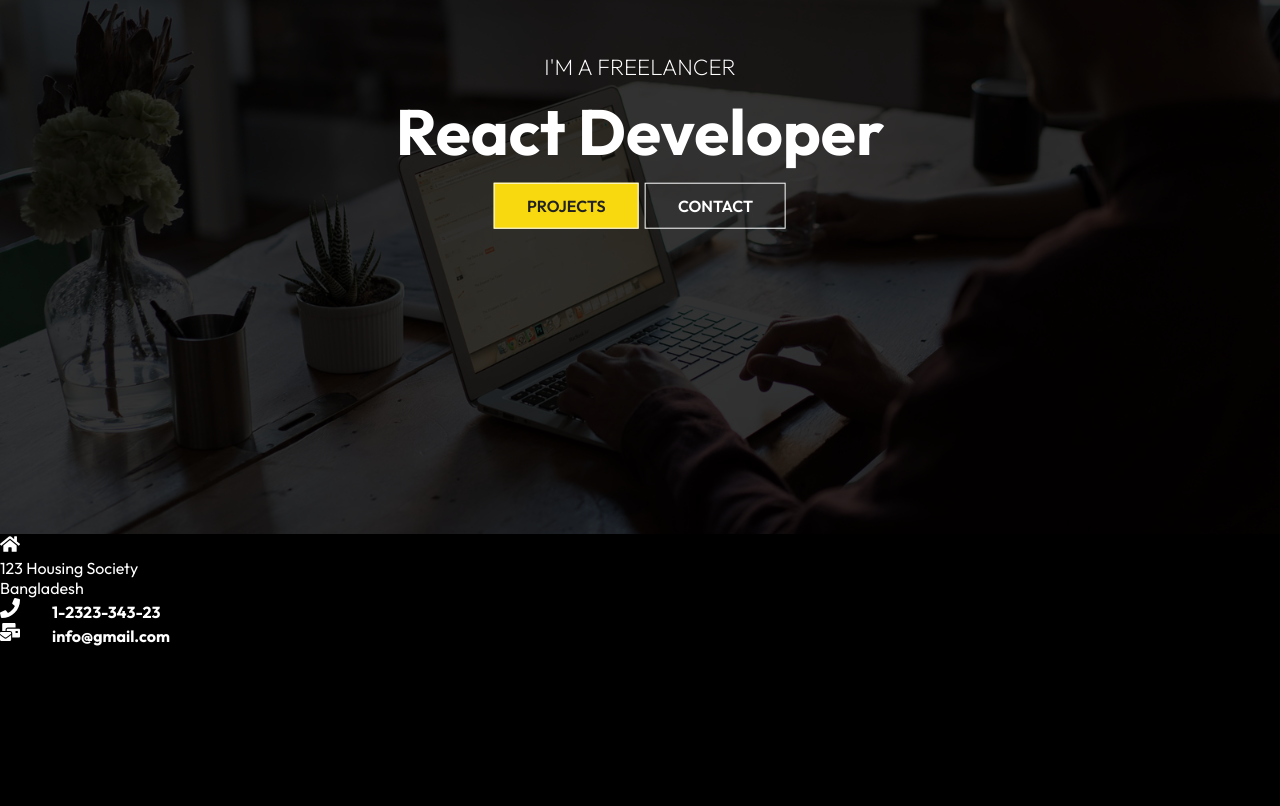
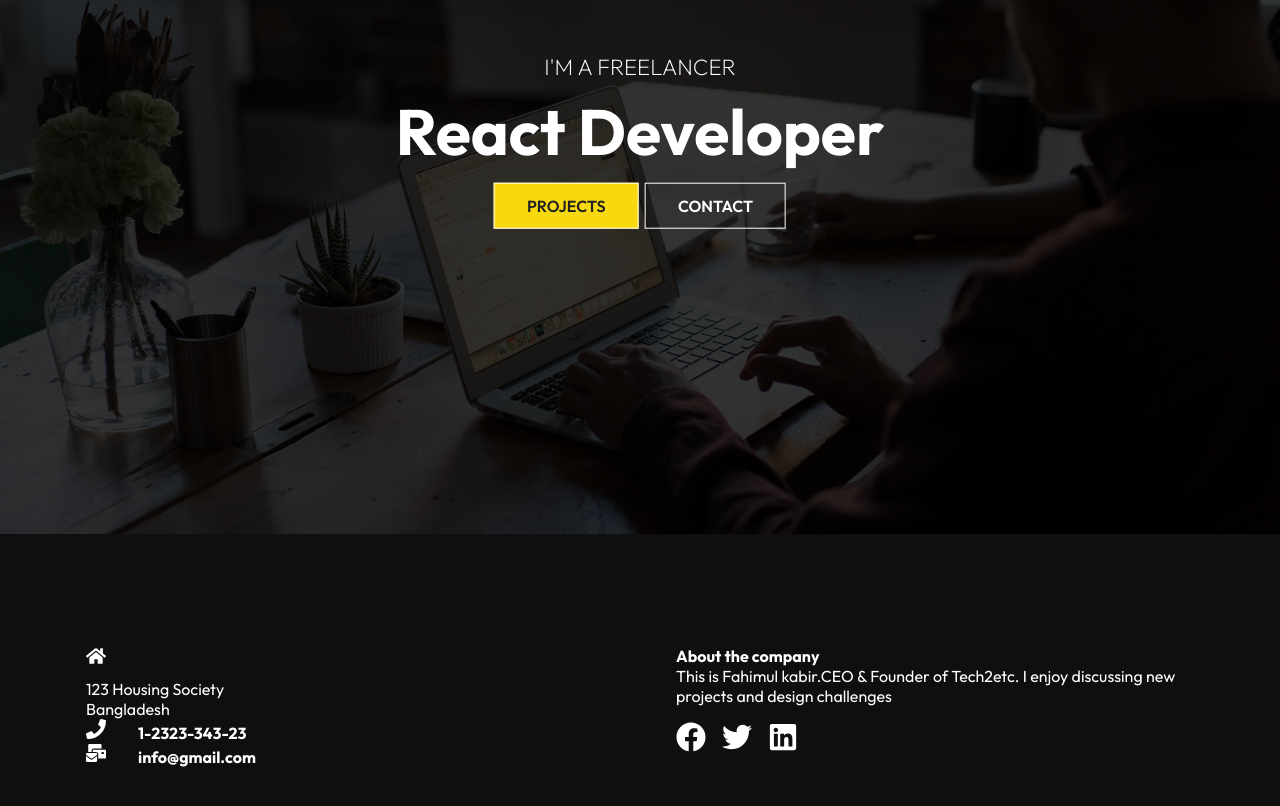
Before and after one commit to KipletingEdwin/cloned-portfolio, a React (Create React App) app: page / in a window 1280 px wide. Shown: the part 266-1072 px from the top of the page. Before the commit the page ends 912 px from the top, so only its background shows below. Built offline with nearby package versions, Linux system fonts and the light colour scheme.

Commit message:
styles the footer div

```diff
--- a/src/components/Footer.js
+++ b/src/components/Footer.js
@@ -1,4 +1,4 @@
-import { FaHome, FaMailBulk, FaPhone } from "react-icons/fa"
+import { FaFacebook, FaHome, FaLinkedin, FaMailBulk, FaPhone, FaTwitter } from "react-icons/fa"
 import "./FooterStyles.css"
 import React from 'react'
 
@@ -15,8 +15,7 @@ function Footer() {
                         <p>123 Housing Society</p>
                         <p>Bangladesh</p>
                      </div>
-            </div>
-            <div className="phone">
+                     <div className="phone">
                 <h4>  <FaPhone size={20} style={{color:"#fff", marginRight: "2rem"}}/>
             1-2323-343-23 </h4>
 
@@ -26,7 +25,19 @@ function Footer() {
             info@gmail.com </h4>
 
             </div>
-            <div className="left"></div>
+            </div>
+
+
+            <div className="right">
+                <h4> About the company</h4>
+                <p> This is Fahimul kabir.CEO & Founder of Tech2etc. I enjoy discussing new projects and design challenges</p>
+                <div className="social">
+                <FaFacebook size={30} style={{color:"#fff", marginRight: "1rem"}}/>
+                <FaTwitter size={30} style={{color:"#fff", marginRight: "1rem"}}/>
+                <FaLinkedin size={30} style={{color:"#fff", marginRight: "1rem"}}/>
+
+                </div>
+            </div>
         </div>
     </div>
   )
--- a/src/components/FooterStyles.css
+++ b/src/components/FooterStyles.css
@@ -0,0 +1,42 @@
+.footer{
+    width: 100%;
+    padding: 6rem 0;
+    background-color: rgba(19, 19, 19, 0.8);
+}
+
+.footer-container{
+    max-width: 1140px;
+    margin: auto;
+    display: grid;
+    grid-template-columns: repeat(2, 1fr);
+    grid-gap: 40px;
+}
+
+.left{
+    height: 100%;
+    max-width: 100%;
+    display: flex;
+    flex-direction: column;
+    padding: 1rem;
+}
+
+.location{
+    display: flex;
+    margin-bottom: 0.8rem;
+}
+
+.location p{
+    line-height: 30px;
+}
+
+.right{
+    height: 100%;
+    max-width: 100%;
+    display: flex;
+    flex-direction: column;
+    padding: 1rem;
+}
+
+.social{
+    margin-top: 1rem;
+}
```
